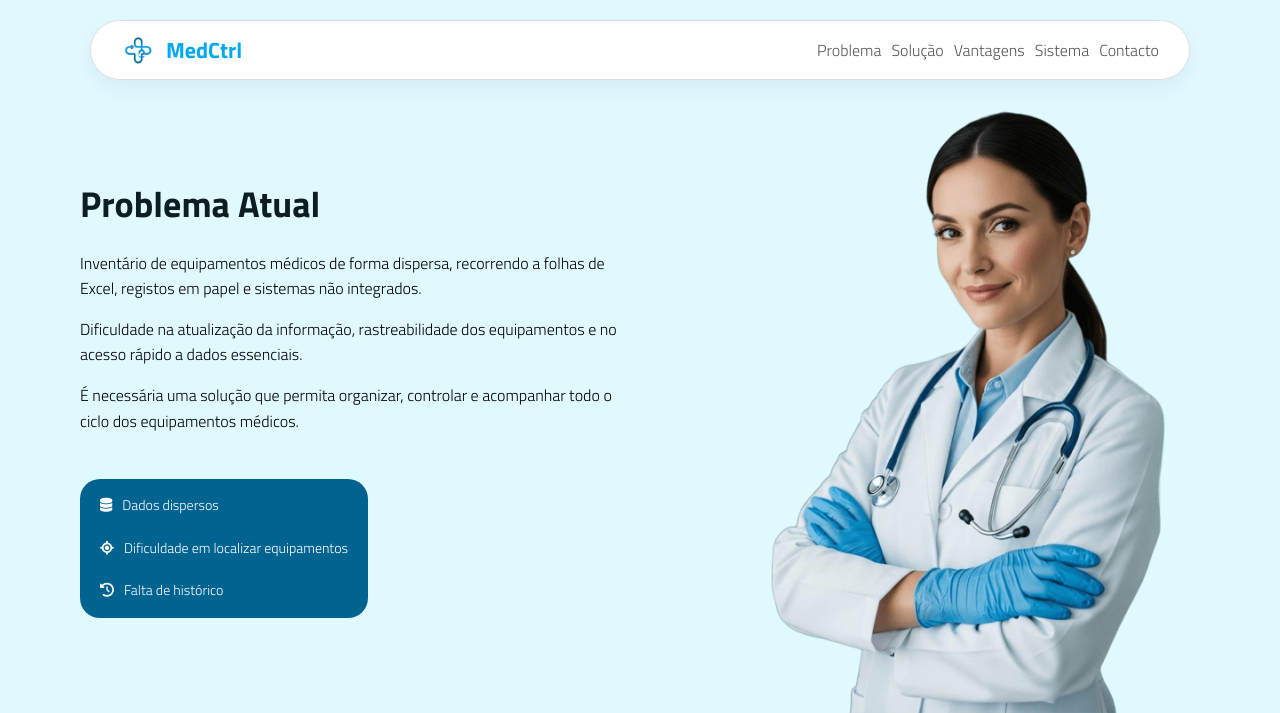
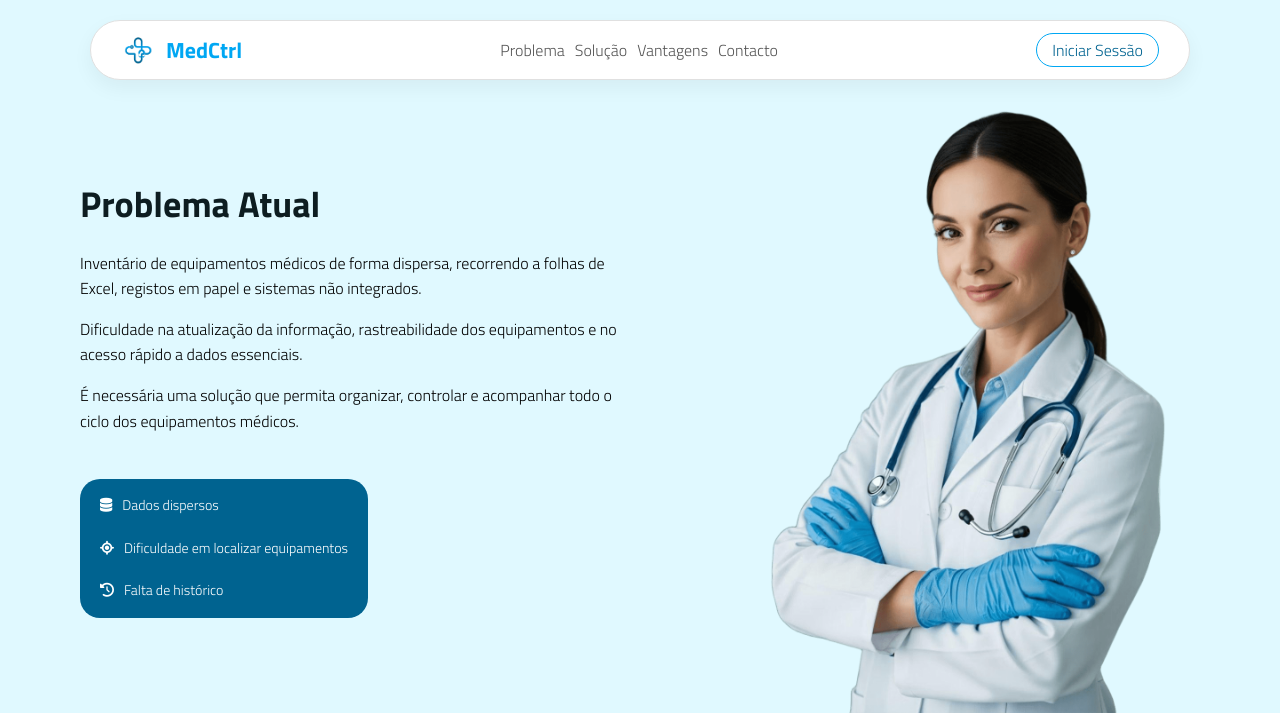
Before and after one commit to clarapereira1240902/MedCtrl, a PHP site: page /public/index.html in a window 1280 px wide. Shown: the top 713 px of the page. Run offline with PHP 8.4, Linux system fonts and the light colour scheme.

Commit message:
Frontend- Adicionar botão de Iniciar Sessão

```diff
--- a/assets/css/estilos.css
+++ b/assets/css/estilos.css
@@ -7,7 +7,7 @@
 
 
 .bng-navbar {
-     position: fixed;
+    position: fixed;
     top: 20px;
     left: 50%;
     transform: translateX(-50%);
@@ -22,6 +22,7 @@
     display: flex;
     align-items: center;
     justify-content: space-between;
+    flex-wrap: nowrap;   /* impede que os blocos saltem */
 
     border: 1px solid #e0e0e0;
     box-shadow: 0 8px 20px rgba(0,0,0,0.05);
@@ -49,6 +50,7 @@
 .container-navegacao {
     display: flex;
     gap: 25px;
+    white-space: nowrap; /* impede quebra dos links */
 }
 
 .container-navegacao a {
@@ -60,6 +62,25 @@
 
 .container-navegacao a:hover {
     color:#00a7f3;
+    font-weight: 600;
+}
+
+.nav-cliente {
+    flex-shrink: 0;  /* impede o botão de encolher */
+}
+
+.nav-cliente a {
+    color:#006390;             /* Cor do texto */
+    text-decoration: none;      /* Remove sublinhado */
+    font-size: 16px;           /* Tamanho da fonte */
+    font-weight: 500;
+    padding: 4px 15px;
+    border: 1.5px solid #00a7f3;
+    border-radius: 50px;
+    white-space: nowrap;
+}
+
+.nav-cliente a:hover {
     font-weight: 600;
 }
 
--- a/public/index.html
+++ b/public/index.html
@@ -7,7 +7,7 @@
     <title>MedCtrl</title>
 
     <!-- favicon -->
-    <link rel="shortcut icon" href="assets/img/logo2.png" type="image/png">
+    <link rel="shortcut icon" href="../assets/img/logo2.png" type="image/png">
 
     <!-- Google Fonts -->
     <link rel="preconnect" href="https://fonts.googleapis.com">
@@ -37,8 +37,12 @@
             <a href="#problema">Problema</a>
             <a href="#solucao">Solução</a>
             <a href="#vantagens">Vantagens</a>
-            <a href="#sistema">Sistema</a> <!--Seria uma desmonstração com prints ou vídeos (opcional)-->
             <a href="#contacto">Contacto</a>
+        </div>
+
+        <!-- Área Cliente -->
+         <div class="nav-cliente">
+            <a href="login_form.html" >Iniciar Sessão</a>
         </div>
 
         <!-- Barra de scroll -->
```
